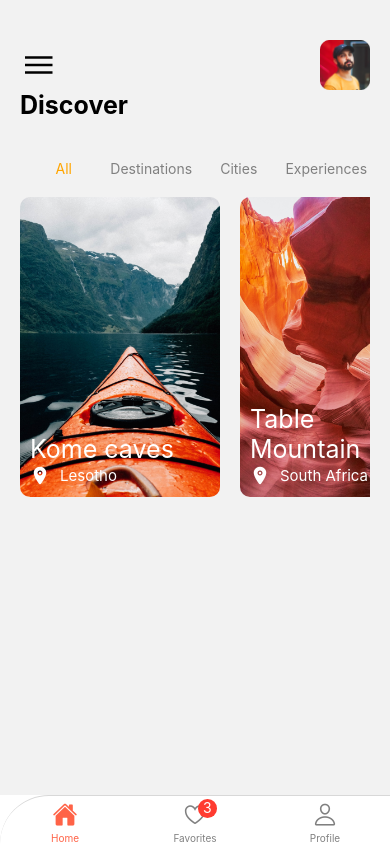
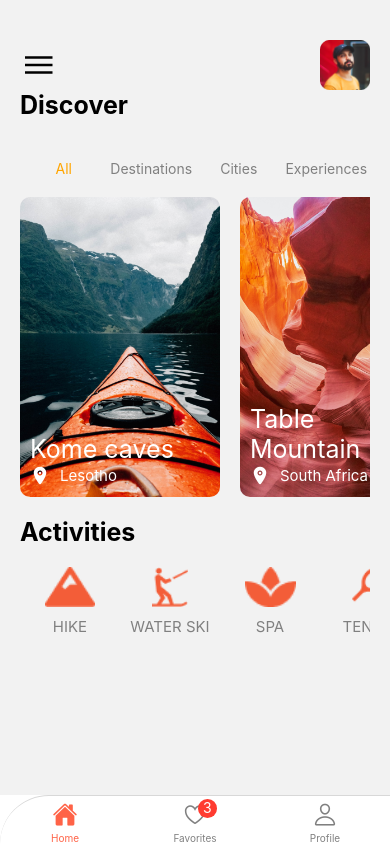
Before and after one commit to Montso-Matlaletsa/Travel, a React Native app: screen /Home in a window 390 px wide. Built offline with nearby package versions, Linux system fonts and the light colour scheme.

Commit message:
add activities

```diff
--- a/Data.ts
+++ b/Data.ts
@@ -1,4 +1,4 @@
-import { Place } from "./src/@types/types";
+import { Activity, Place } from "./src/@types/types";
 
 
 export const categories = [
@@ -64,3 +64,31 @@ export const categories = [
       image: require("./assets/places/7.jpeg"),
     },
   ];
+
+  export const ActivityList:Activity[] = [
+      {
+          title: 'Hike',
+          image: require("./assets/icons/Vector-1.png"),
+          id: 0
+      },
+      {
+        title: 'Water Ski',
+        image: require("./assets/icons/Vector-2.png"),
+        id: 1
+    },
+    {
+        title: 'Spa',
+        image: require("./assets/icons/Vector-3.png"),
+        id: 2
+    },
+    {
+        title: 'tennis',
+        image: require("./assets/icons/Vector-4.png"),
+        id: 3
+    }
+    ,{
+        title: 'kayak',
+        image: require("./assets/icons/Vector.png"),
+        id: 4
+    }
+  ]
--- a/src/@types/types.ts
+++ b/src/@types/types.ts
@@ -29,3 +29,9 @@ export type BottomTabs = {
     CITIES: "Cities",
     EXPERIENCES: "Experiences"
   }
+
+  export type Activity={
+      id: number;
+      image: string;
+      title: string;
+  }
--- /dev/null
+++ b/src/components/Activities/Activities.tsx
@@ -0,0 +1,24 @@
+import { ScrollView, Image, View, Text } from "react-native";
+import React from "react";
+import { ActivityList } from "../../../Data";
+import { styles } from "./Styles";
+
+const Activities = () => {
+  return (
+    <ScrollView horizontal showsHorizontalScrollIndicator={false}>
+      {ActivityList.map((activity, index) => (
+        <View style={styles.activityContainer}>
+          <Image
+            //@ts-ignore
+            source={activity.image}
+            style={styles.image}
+            resizeMode={"contain"}
+          />
+          <Text style={styles.title}>{activity.title}</Text>
+        </View>
+      ))}
+    </ScrollView>
+  );
+};
+
+export default Activities;
--- /dev/null
+++ b/src/components/Activities/Styles.ts
@@ -0,0 +1,19 @@
+import { StyleSheet } from "react-native";
+
+export const styles = StyleSheet.create({
+    activityContainer:{
+        width: 100,
+        alignItems: 'center',
+        marginTop: 20
+    },
+    image:{
+        width: '100%',
+        height: 40,
+        marginBottom: 10
+    },
+    title:{
+        fontSize: 15,
+        textTransform: 'uppercase',
+        color: 'grey'
+    }
+})
--- /dev/null
+++ b/src/components/Activities/index.tsx
@@ -0,0 +1,3 @@
+import Activities from "./Activities";
+
+export default Activities;
--- a/src/components/Category/Categories.tsx
+++ b/src/components/Category/Categories.tsx
@@ -1,31 +1,37 @@
-import { View, Text } from 'react-native'
-import React, { FC, ReactElement } from 'react'
-import { styles } from './styles'
+import { View, Text } from "react-native";
+import React, { FC, ReactElement } from "react";
+import { styles } from "./styles";
 
-export type categoriesProps={
-  categories: {name:string, id: number}[],
-  children: ReactElement,
-  selectedValue: string,
-  setSelectedValue: (category: string)=>void
-}
-export const Categories:FC<categoriesProps> =({categories, children, selectedValue, setSelectedValue }) =>{
+export type categoriesProps = {
+  categories: { name: string; id: number }[];
+  children: ReactElement;
+  selectedValue: string;
+  setSelectedValue: (category: string) => void;
+};
+export const Categories: FC<categoriesProps> = ({
+  categories,
+  children,
+  selectedValue,
+  setSelectedValue,
+}) => {
   return (
     <View style={styles.container}>
-
-    <View style={styles.categorycontainer}>
-    {
-          categories.map((category)=>(
-            <Text key={category.id}
-              onPress={()=> setSelectedValue(category.name)}
-              style={[styles.category,selectedValue === category.name && styles.selectedCategory]}
-            >{category.name}
-            </Text>
-          ))
-        }
-    </View>
-
+      <View style={styles.categorycontainer}>
+        {categories.map((category) => (
+          <Text
+            key={category.id}
+            onPress={() => setSelectedValue(category.name)}
+            style={[
+              styles.category,
+              selectedValue === category.name && styles.selectedCategory,
+            ]}
+          >
+            {category.name}
+          </Text>
+        ))}
+      </View>
 
       {children}
     </View>
-  )
-}
+  );
+};
--- a/src/components/Category/styles.ts
+++ b/src/components/Category/styles.ts
@@ -2,8 +2,8 @@ import { StyleSheet } from "react-native";
 
 export const styles = StyleSheet.create({
     container:{
-        flex: 1,
-        marginTop: 20
+        marginTop: 20,
+        marginBottom: 20
     },
     categorycontainer: {
         flexDirection: 'row',
--- a/src/components/ShowPlaces/ShowPlaces.tsx
+++ b/src/components/ShowPlaces/ShowPlaces.tsx
@@ -19,13 +19,13 @@ export const ShowPlaces: FC<ISHowPlaces> = ({ places, category }) => {
 
   const cities = places.filter((place) => place.category === Categories.CITIES);
   return (
-    <ScrollView horizontal={true}>
+    <ScrollView horizontal={true} showsHorizontalScrollIndicator={false}>
       {category === Categories.All
         ? places.map((place) => (
             <PlaceImageBackground place={place} key={place.id} />
           ))
         : category === Categories.DESTINATIONS
-        ? destinations.map((place, index) => (
+        ? destinations.map((place) => (
             <PlaceImageBackground place={place} key={place.id} />
           ))
         : category === Categories.CITIES
--- a/src/screens/Home/Home.tsx
+++ b/src/screens/Home/Home.tsx
@@ -5,6 +5,7 @@ import { Ionicons } from "@expo/vector-icons";
 import Categories from "../../components/Category";
 import ShowPlaces from "../../components/ShowPlaces";
 import { categories, places } from "../../../Data";
+import Activities from "../../components/Activities";
 
 export default function Home() {
   const [selectedValue, setSelectedValue] = useState<string>("All");
@@ -27,6 +28,9 @@ export default function Home() {
         {/* @ts-ignore */}
         <ShowPlaces places={places} category={selectedValue} />
       </Categories>
+
+      <Text style={styles.title}>Activities</Text>
+      <Activities />
     </View>
   );
 }
--- a/src/screens/Home/style.ts
+++ b/src/screens/Home/style.ts
@@ -21,6 +21,7 @@ export const styles = StyleSheet.create({
     },
     title:{
         fontWeight: 'bold',
-        fontSize: 25
+        fontSize: 25,
+
     }
 })
```
